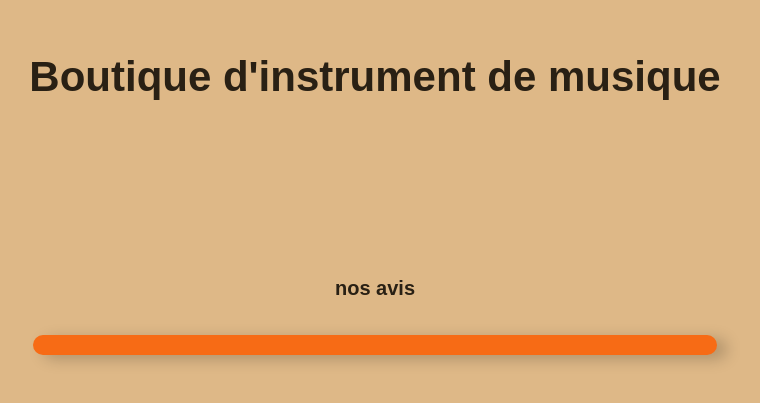
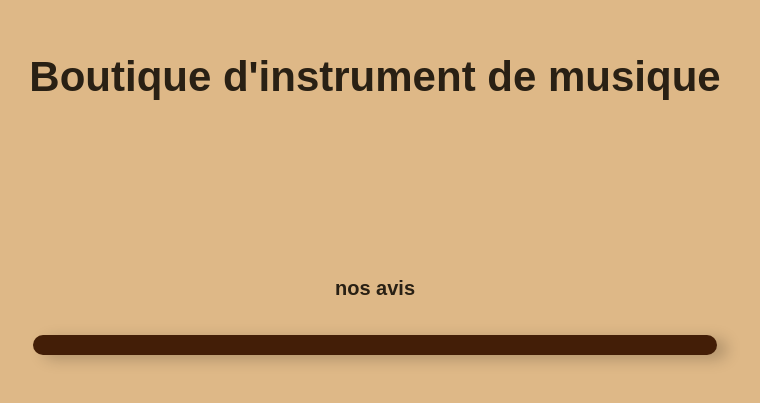
Before and after one commit to Bilal-Atb/RenduFinalJs, a plain HTML site: page index.html in a window 1280 px wide. Shown: the part 123-526 px from the top of the page, without its empty margins (265-1025 px from the left). Drawn offline with Linux system fonts and the light colour scheme; no server answers.

Commit message:
Update style.css

```diff
--- a/style.css
+++ b/style.css
@@ -68,7 +68,7 @@ h3{
     max-width: 644px;
   margin: auto;
   gap: 35px;
-  background: #f76b15;
+  background: #431e07;
         border-radius: 32px;
         padding: 10px 20px;
         border: none;
```
